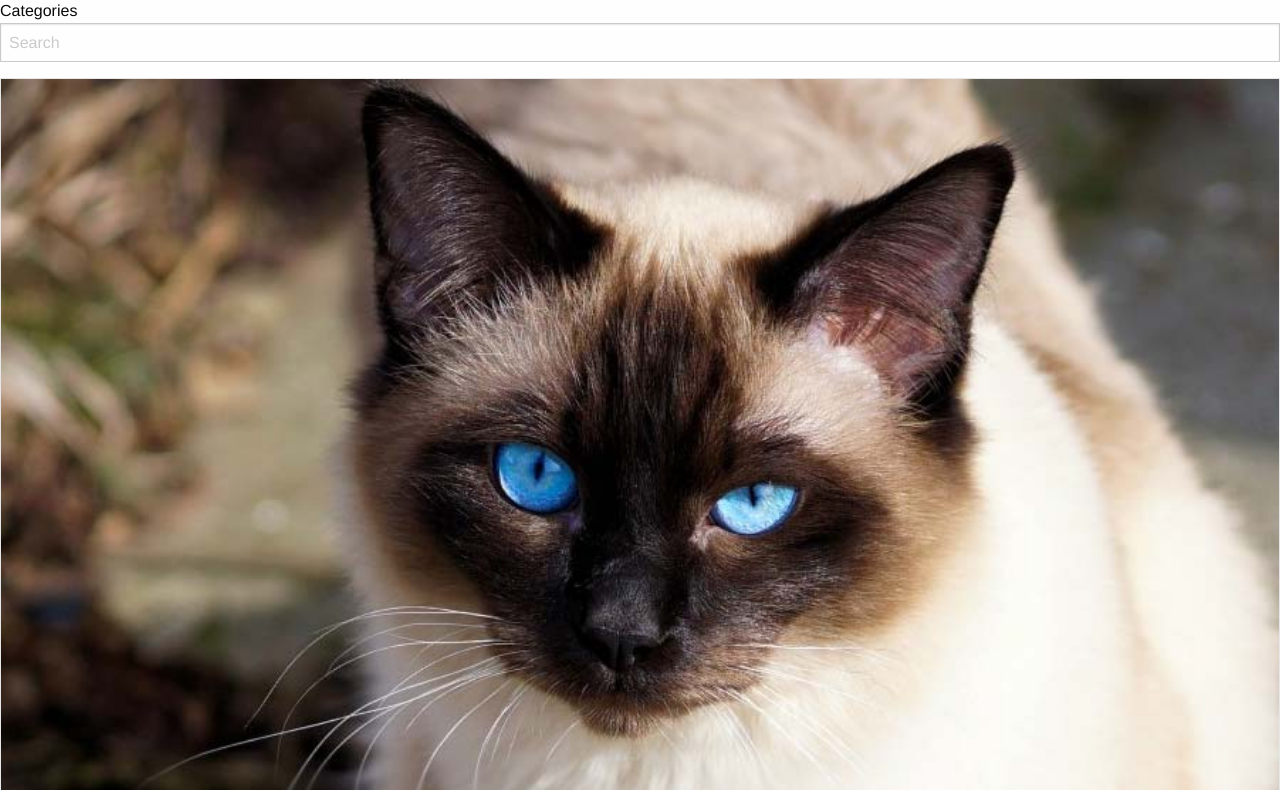
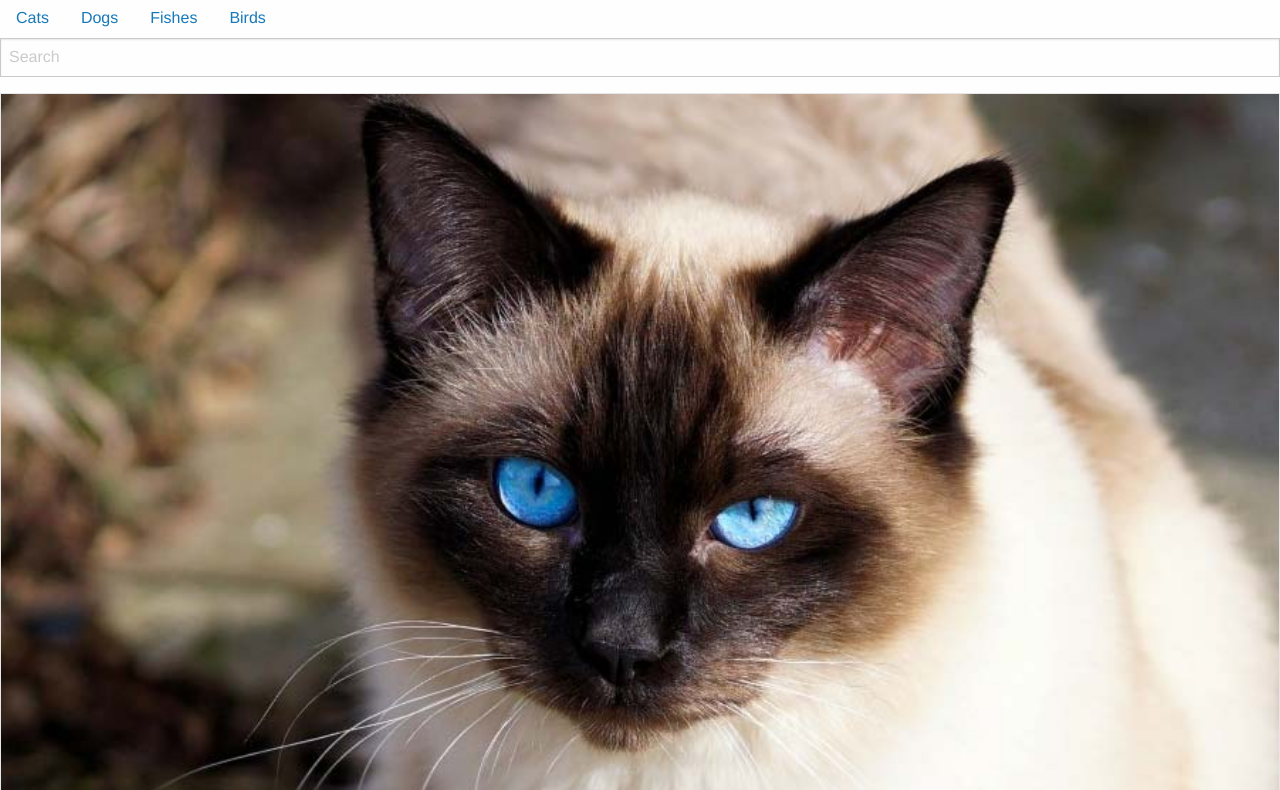
Before and after one commit to YanaSuprun/Pet-shop, a plain HTML site: page index.html in a window 1280 px wide. Shown: the part 76-866 px from the top of the page. Drawn offline with nearby package versions, Linux system fonts and the light colour scheme.

Commit message:
Categories init

```diff
--- /dev/null
+++ b/components/categories/ControllerCategories.js
@@ -0,0 +1,8 @@
+import {ViewCategories} from './ViewCategories.js';
+import {ModelCategories} from './ModelCategories.js';
+
+export class ControllerCategories {
+  constructor() {
+
+  }
+}
--- /dev/null
+++ b/components/categories/ModelCategories.js
@@ -0,0 +1,5 @@
+export class ModelCategories {
+  constructor(controller) {
+    this.controller = controller;
+  }
+}
--- /dev/null
+++ b/components/categories/ViewCategories.js
@@ -0,0 +1,5 @@
+export class ViewCategories {
+  constructor(controller) {
+    this.controller = controller;
+  }
+}
--- a/index.html
+++ b/index.html
@@ -20,7 +20,14 @@
 
       <div class="row">
         <div id="category">
-            <div class="columns medium-6">Categories</div>
+            <div class="columns medium-4">
+              <ul class="menu">
+                <li class=""><a href="#"><i class="fi-list"></i>Cats</a></li>
+                <li><a href="#">Dogs</a></li>
+                <li><a href="#">Fishes</a></li>
+                <li><a href="#">Birds</a></li>
+              </ul>
+            </div>
         </div>
 
         <div id="search"></div>
--- a/src/Router.js
+++ b/src/Router.js
@@ -1,9 +1,11 @@
 import {ControllerProduct} from '../components/product/ControllerProduct.js';
 import {ControllerSearch} from '../components/search/ControllerSearch.js';
+import {ControllerCategories} from '../components/categories/ControllerCategories.js';
 
 export class Router {
   constructor() {
     this.controllerProduct = new ControllerProduct(this);
     this.controllerSearch = new ControllerSearch(this);
+    this.controllerCategories = new ControllerCategories(this);
   }
 }
```
